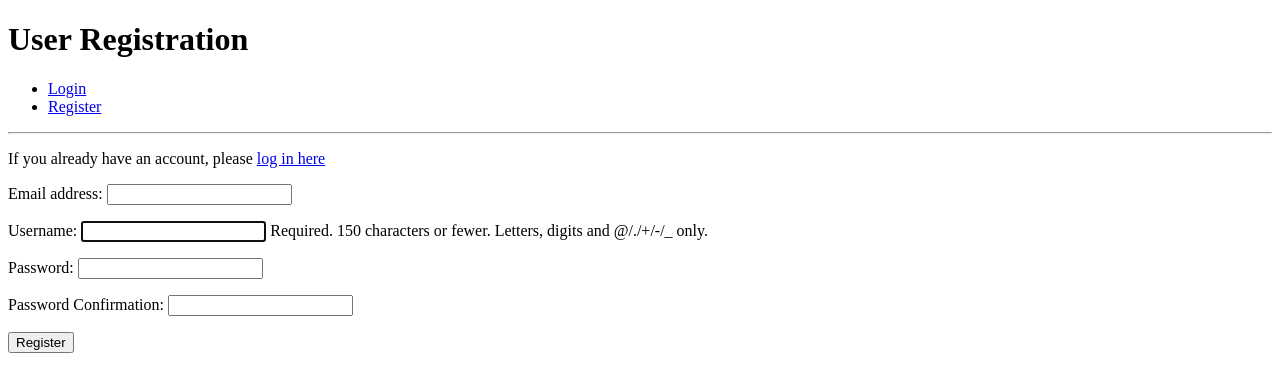
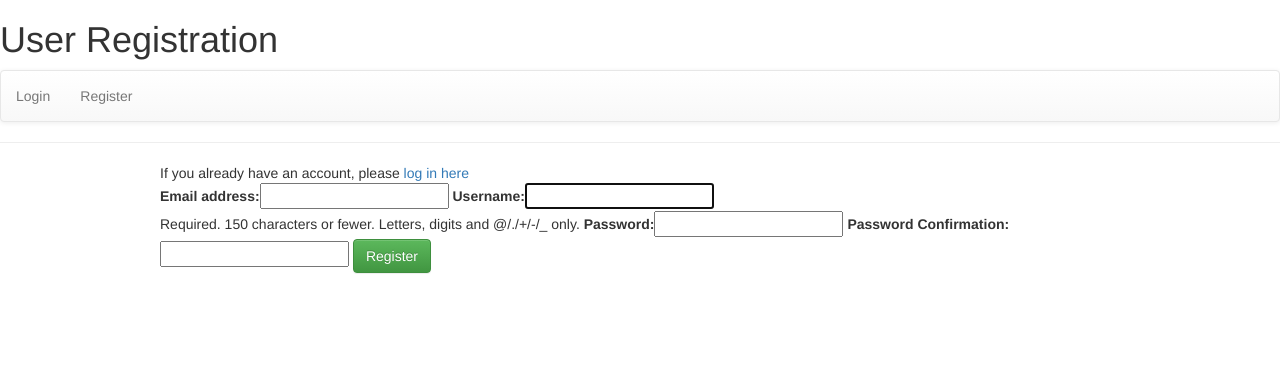
Before and after one commit to danielsky81/django_auth, a Django app: page /accounts/register/ in a window 1280 px wide. Shown: the top 392 px of the page. Run offline with Django 3.2, Linux system fonts and the light colour scheme; some libraries are stand-ins or nearby versions.

Commit message:
Add bootstrap to style the page

```diff
--- a/accounts/backends.py
+++ b/accounts/backends.py
@@ -13,7 +13,6 @@ class EmailAuth:
             user = User.objects.get(email=username)
             if user.check_password(password):
                 return user
-
             return None
         except User.DoesNotExist:
             return None
@@ -25,10 +24,8 @@ class EmailAuth:
 
         try:
             user = User.objects.get(pk=user_id)
-
             if user.is_active:
                 return user
-
             return None
         except User.DoesNotExist:
             return None
--- a/accounts/templates/login.html
+++ b/accounts/templates/login.html
@@ -1,4 +1,6 @@
 {% extends 'base.html' %}
+
+{% load bootstrap_tags %}
 
 {% block page_title %}Login Page{% endblock %}
 
@@ -7,8 +9,8 @@
 {% block content %}
 <form method="POST">
     {% csrf_token %}
-    {{ login_form }}
-    <button type="submit">Login</button>
+    {{ login_form | as_bootstrap}}
+    <button type="submit" class="btn btn-success">Login</button>
 </form>
 <p><a href="{% url 'password_reset' %}">Reset Password</a></p>
 {% endblock %}
--- a/accounts/templates/registration.html
+++ b/accounts/templates/registration.html
@@ -1,4 +1,6 @@
 {% extends 'base.html' %}
+
+{% load bootstrap_tags %}
 
 {% block page_title %}Registration Page{% endblock %}
 
@@ -8,8 +10,8 @@
 <p>If you already have an account, please <a href="{% url 'login' %}">log in here</a></p>
 
 <form method="POST">
-        {% csrf_token %}
-        {{ registration_form.as_p }}
-        <button type="submit">Register</button>
-    </form>
+    {% csrf_token %}
+    {{ registration_form | as_bootstrap }}
+    <button type="submit" class="btn btn-success" >Register</button>
+</form>
 {% endblock %}
--- a/dj_auth/settings.py
+++ b/dj_auth/settings.py
@@ -37,6 +37,7 @@ INSTALLED_APPS = [
     'django.contrib.sessions',
     'django.contrib.messages',
     'django.contrib.staticfiles',
+    'django_forms_bootstrap',
     'accounts',
 ]
 
@@ -123,6 +124,9 @@ USE_TZ = True
 # https://docs.djangoproject.com/en/1.11/howto/static-files/
 
 STATIC_URL = '/static/'
+STATICFILES_DIRS = [
+    os.path.join(BASE_DIR, "static")
+]
 
 MESSAGE_STORAGE = 'django.contrib.messages.storage.session.SessionStorage'
 
--- /dev/null
+++ b/static/css/style.css
@@ -0,0 +1,4 @@
+form, p {
+    width: 75%;
+    margin: 0 auto;
+}
--- a/templates/base.html
+++ b/templates/base.html
@@ -1,15 +1,25 @@
+{% load staticfiles %}
 <!DOCTYPE html>
 <html lang="en">
 <head>
     <meta charset="UTF-8">
     <meta name="viewport" content="width=device-width, initial-scale=1.0">
     <meta http-equiv="X-UA-Compatible" content="ie=edge">
+    <!-- Latest compiled and minified CSS -->
+    <link rel="stylesheet" href="https://maxcdn.bootstrapcdn.com/bootstrap/3.3.7/css/bootstrap.min.css" integrity="sha384-BVYiiSIFeK1dGmJRAkycuHAHRg32OmUcww7on3RYdg4Va+PmSTsz/K68vbdEjh4u" crossorigin="anonymous">
+
+    <!-- Optional theme -->
+    <link rel="stylesheet" href="https://maxcdn.bootstrapcdn.com/bootstrap/3.3.7/css/bootstrap-theme.min.css" integrity="sha384-rHyoN1iRsVXV4nD0JutlnGaslCJuC7uwjduW9SVrLvRYooPp2bWYgmgJQIXwl/Sp" crossorigin="anonymous">
+
+    <!-- Latest compiled and minified JavaScript -->
+    <script src="https://maxcdn.bootstrapcdn.com/bootstrap/3.3.7/js/bootstrap.min.js" integrity="sha384-Tc5IQib027qvyjSMfHjOMaLkfuWVxZxUPnCJA7l2mCWNIpG9mGCD8wGNIcPD7Txa" crossorigin="anonymous"></script>
+    <link rel="stylesheet" href="{% static 'css/style.css' %}">
     <title>{% block page_title %}{% endblock %}</title>
 </head>
 <body>
     <h1>{% block page_heading %}{% endblock %}</h1>
-    <nav>
-        <ul>
+    <nav class="navbar navbar-default">
+        <ul class="nav navbar-nav">
             {% if user.is_authenticated %}
                 <li><a href="{% url 'logout' %}">Logout</a></li>
                 <li><a href="{% url 'profile' %}">Profile</a></li>
```
Also changed, not shown: requirements.txt (+27 -1 lines), README.md.
